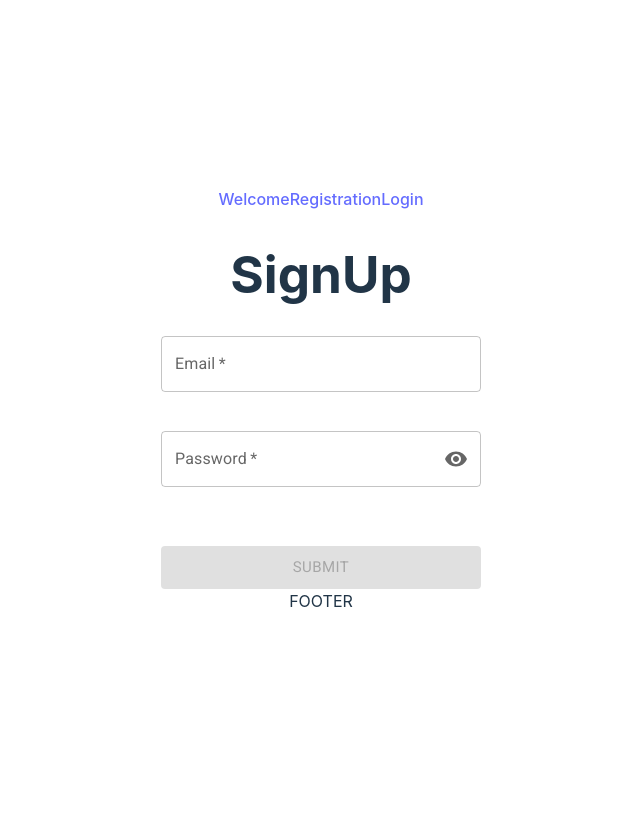
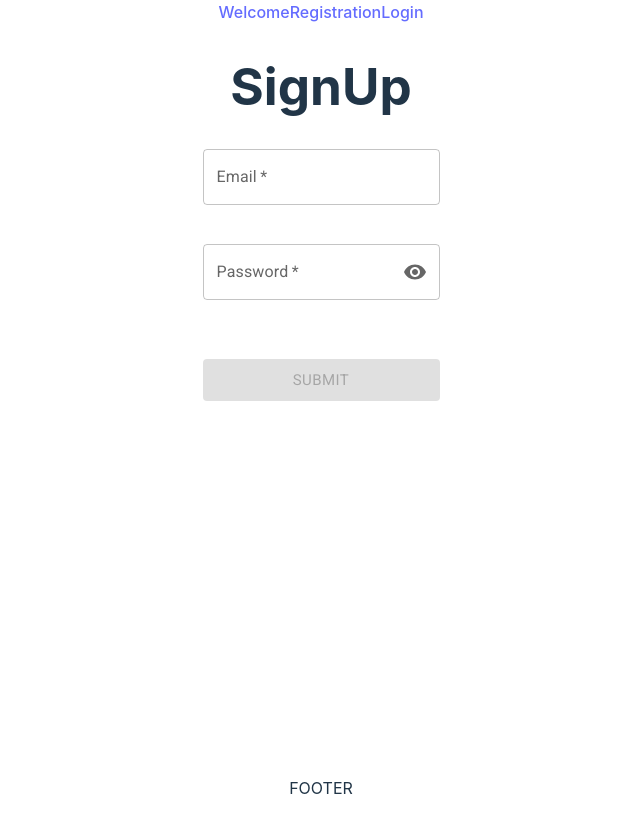
Before and after one commit to juliakocur/graphiql-app, a React (Vite) app: page /registration in a window 1280 px wide. Shown: the whole page, without its empty margins (319-959 px from the left). Before the commit the page ends 800 px from the top, so only its background shows below. Built offline with nearby package versions, Linux system fonts and the light colour scheme; no server answers.

Commit message:
refactor: add semantic tags

```diff
--- a/src/components/Footer/Footer.tsx
+++ b/src/components/Footer/Footer.tsx
@@ -1,5 +1,5 @@
 const Footer = () => {
-  return <div>FOOTER</div>;
+  return <footer>FOOTER</footer>;
 };
 
 export default Footer;
--- a/src/components/Header/Header.tsx
+++ b/src/components/Header/Header.tsx
@@ -1,9 +1,9 @@
 import HeaderNav from './HeaderNav/HeaderNav';
 const Header = () => {
   return (
-    <div>
+    <header>
       <HeaderNav />
-    </div>
+    </header>
   );
 };
 
--- a/src/components/Header/HeaderNav/HeaderNav.tsx
+++ b/src/components/Header/HeaderNav/HeaderNav.tsx
@@ -1,11 +1,11 @@
 import { NavLink } from 'react-router-dom';
 const HeaderNav = () => {
   return (
-    <div>
+    <nav>
       <NavLink to="../">Welcome</NavLink>
       <NavLink to="/registration">Registration</NavLink>
       <NavLink to="/login">Login</NavLink>
-    </div>
+    </nav>
   );
 };
 
--- a/src/index.css
+++ b/src/index.css
@@ -20,6 +20,11 @@
   padding: 2rem;
   text-align: center;
   width: 100%;
+  display: flex;
+  flex-direction: column;
+  align-items: center;
+  justify-content: space-between;
+  height: 100%;
 }
 
 a {
@@ -40,6 +45,9 @@ body {
   width: 100%;
 }
 
+main {
+  flex: 1 0 auto;
+}
 h1 {
   font-size: 3.2em;
   line-height: 1.1;
--- a/src/pages/BasePage/BasePage.tsx
+++ b/src/pages/BasePage/BasePage.tsx
@@ -6,7 +6,9 @@ const BasePage = () => {
   return (
     <>
       <Header />
-      <Outlet />
+      <main>
+        <Outlet />
+      </main>
       <Footer />
     </>
   );
```
